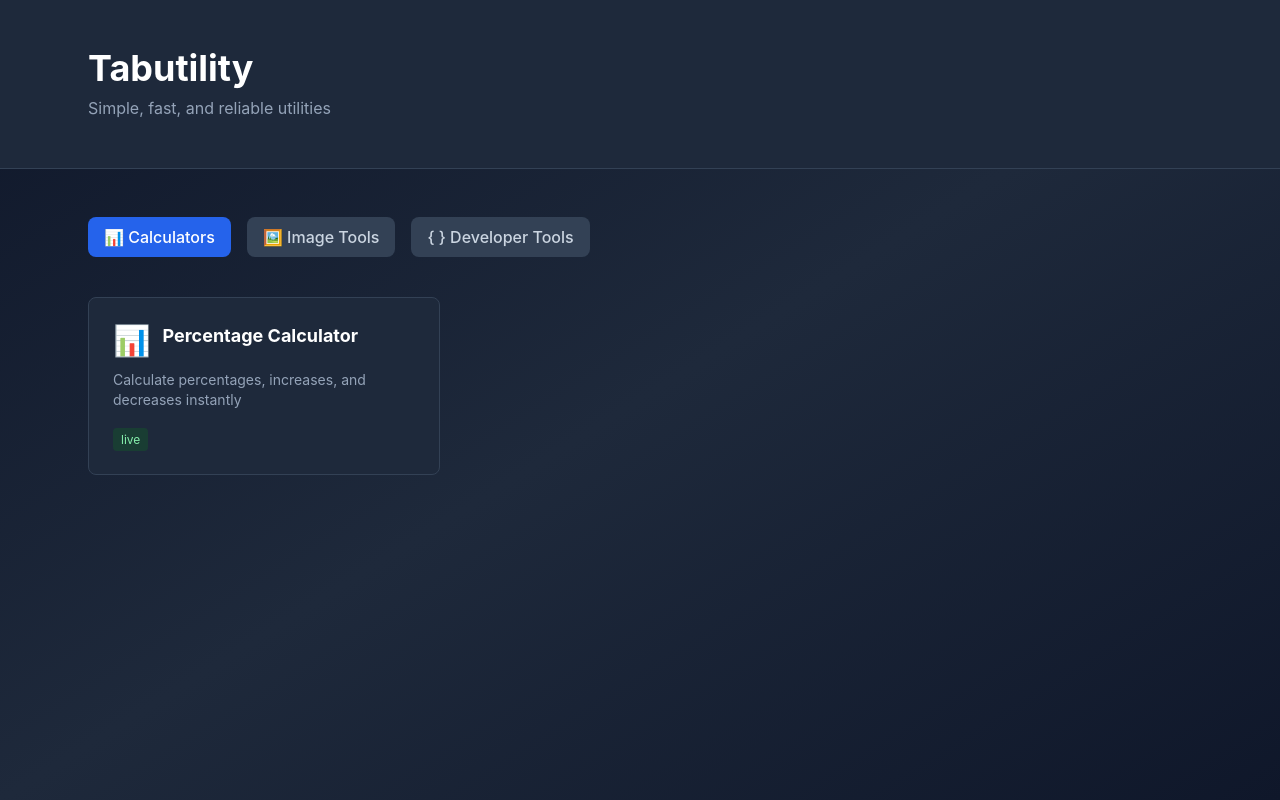
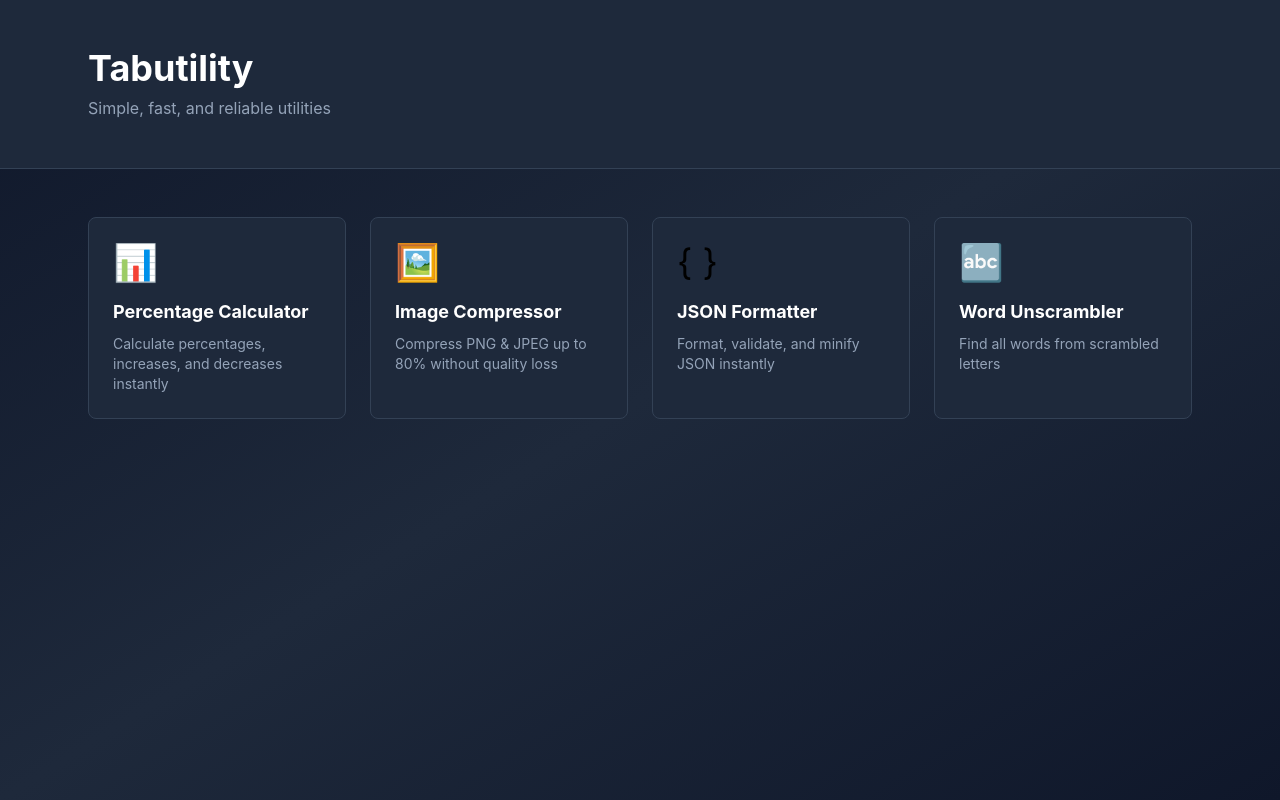
Before and after one commit to rakeshv02/tabutility-landing, a React (Vite) app: page / in a window 1280 px wide. Built offline with nearby package versions, Linux system fonts and the light colour scheme.

Commit message:
Update App.jsx

```diff
--- a/src/App.jsx
+++ b/src/App.jsx
@@ -1,15 +1,10 @@
-import { useState, useEffect } from 'react'
 import toolsConfig from './tools.config.json'
 
 export default function App() {
-  const [activeCategory, setActiveCategory] = useState(null)
-
-  useEffect(() => {
-    const firstCat = Object.keys(toolsConfig.categories)[0]
-    setActiveCategory(firstCat)
-  }, [])
-
-  const category = activeCategory ? toolsConfig.categories[activeCategory] : null
+  const allTools = []
+  Object.values(toolsConfig.categories).forEach(cat => {
+    allTools.push(...cat.tools)
+  })
 
   return (
     <div className="min-h-screen bg-gradient-to-br from-slate-900 via-slate-800 to-slate-900">
@@ -21,34 +16,17 @@ export default function App() {
       </div>
 
       <div className="max-w-6xl mx-auto px-6 py-12">
-        <div className="flex gap-4 mb-8 overflow-x-auto pb-2">
-          {Object.entries(toolsConfig.categories).map(([key, cat]) => (
-            <button
-              key={key}
-              onClick={() => setActiveCategory(key)}
-              className={`px-4 py-2 rounded-lg font-medium whitespace-nowrap transition ${
-                activeCategory === key ? 'bg-blue-600 text-white' : 'bg-slate-700 text-slate-300 hover:bg-slate-600'
-              }`}
-            >
-              {cat.emoji} {cat.name}
-            </button>
+        <div className="grid grid-cols-1 md:grid-cols-2 lg:grid-cols-4 gap-6">
+          {allTools.map((tool) => (
+            <a key={tool.id} href={tool.url} className="bg-slate-800 rounded-lg border border-slate-700 p-6 hover:border-blue-600 hover:shadow-lg transition group">
+              <div className="mb-4">
+                <span className="text-4xl">{tool.emoji}</span>
+              </div>
+              <h3 className="text-lg font-bold text-white group-hover:text-blue-400 transition mb-2">{tool.name}</h3>
+              <p className="text-slate-400 text-sm">{tool.description}</p>
+            </a>
           ))}
         </div>
-
-        {category && (
-          <div className="grid grid-cols-1 md:grid-cols-2 lg:grid-cols-3 gap-6">
-            {category.tools.map((tool) => (
-              <a key={tool.id} href={tool.url} className="bg-slate-800 rounded-lg border border-slate-700 p-6 hover:border-blue-600 hover:shadow-lg transition group">
-                <div className="flex items-start gap-3 mb-3">
-                  <span className="text-3xl">{tool.emoji}</span>
-                  <h3 className="text-lg font-bold text-white group-hover:text-blue-400 transition">{tool.name}</h3>
-                </div>
-                <p className="text-slate-400 text-sm mb-4">{tool.description}</p>
-                <span className="text-xs px-2 py-1 bg-green-900 bg-opacity-50 text-green-300 rounded">{tool.status}</span>
-              </a>
-            ))}
-          </div>
-        )}
       </div>
 
       <script async src="https://pagead2.googlesyndication.com/pagead/js/adsbygoogle.js?client=ca-pub-7039091592734005" crossOrigin="anonymous"></script>
```
